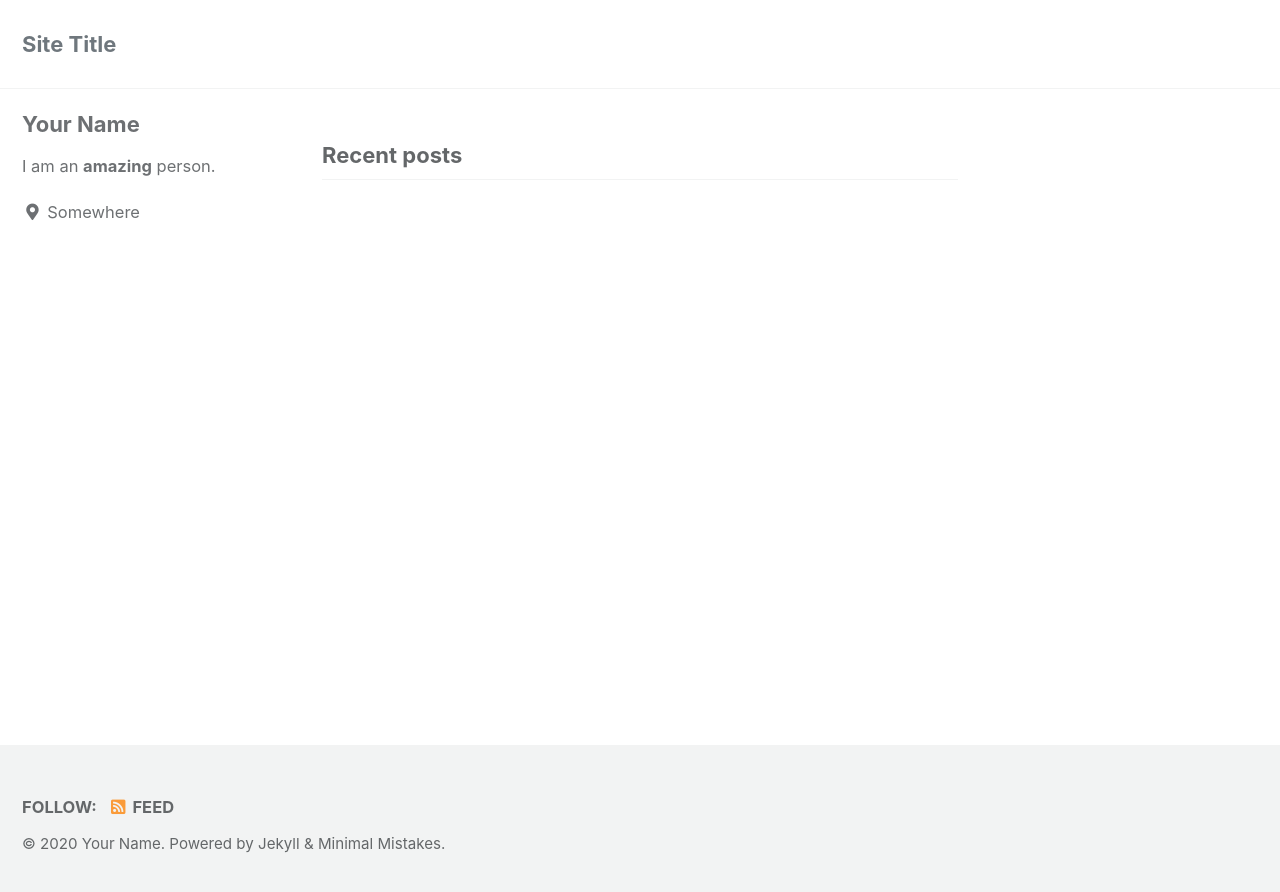
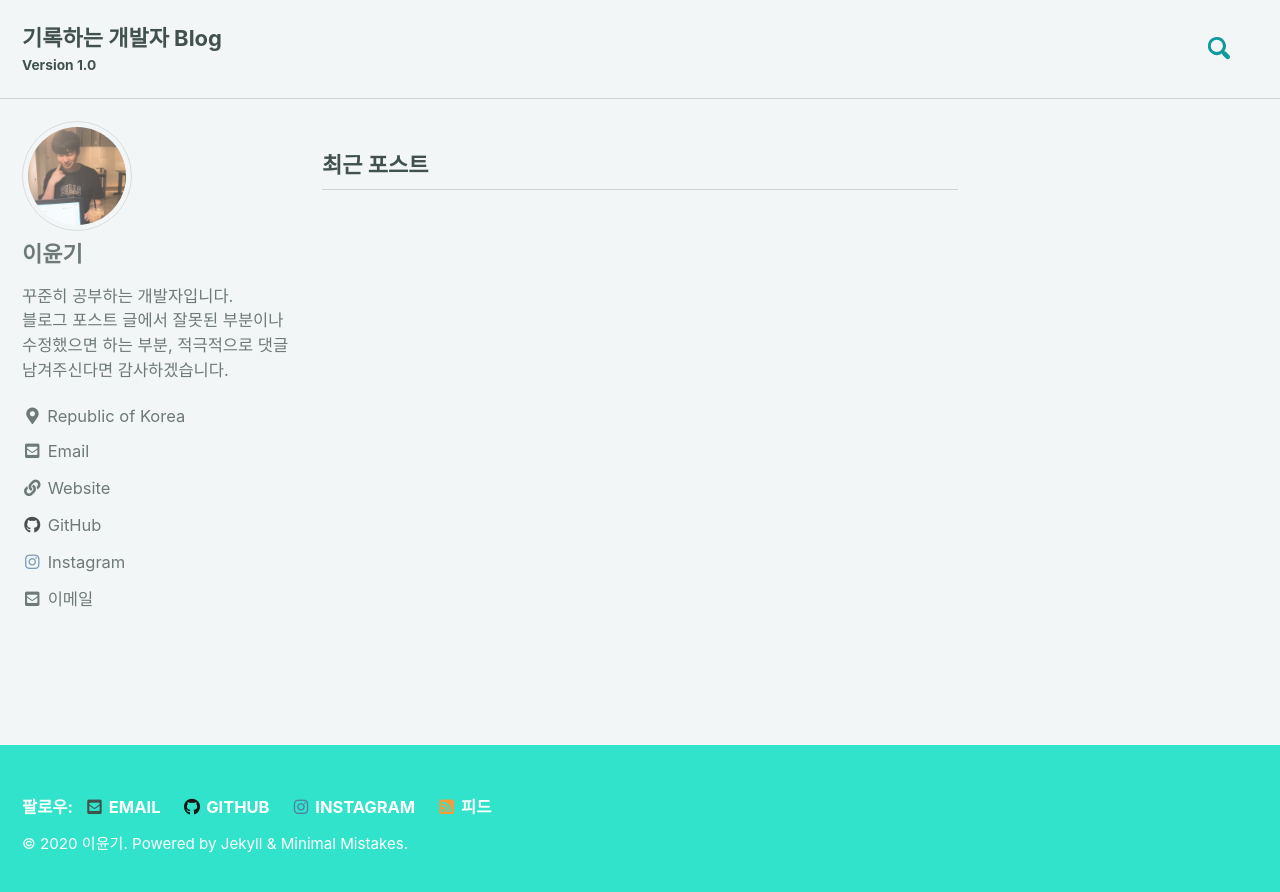
Before and after one commit to qmakzl/qmakzl.github.io, a Jekyll site: the page built from index.html, in a window 1280 px wide. Shown: the top 892 px of the page. Built offline with Jekyll 4.4.1, drawn with Linux system fonts in a browser that asks for light colours; cached includes are drawn as plain includes; the list of posts is cut into pages by our own code.

Commit message:
Update _config.yml

```diff
--- a/_config.yml
+++ b/_config.yml
@@ -12,27 +12,28 @@
 
 # theme                  : "minimal-mistakes-jekyll"
 # remote_theme           : "mmistakes/minimal-mistakes"
-minimal_mistakes_skin    : "default" # "air", "aqua", "contrast", "dark", "dirt", "neon", "mint", "plum", "sunrise"
+remote_theme : mmistakes/minimal-mistakes
+minimal_mistakes_skin    : "mint" # "air", "aqua", "contrast", "dark", "dirt", "neon", "mint", "plum", "sunrise"
 
 # Site Settings
-locale                   : "en-US"
-title                    : "Site Title"
-title_separator          : "-"
-subtitle                 : # site tagline that appears below site title in masthead
-name                     : "Your Name"
-description              : "An amazing website."
-url                      : # the base hostname & protocol for your site e.g. "https://mmistakes.github.io"
-baseurl                  : # the subpath of your site, e.g. "/blog"
-repository               : # GitHub username/repo-name e.g. "mmistakes/minimal-mistakes"
+locale                   : "ko-KR"
+title                    : "기록하는 개발자"
+title_separator          : "&#124;"
+subtitle                 : "Version 1.0" # site tagline that appears below site title in masthead
+name                     : "이윤기"
+description              : "다양한 개발을 공부하는 블로그"
+url                      : "https://qmakzl.github.io" # the base hostname & protocol for your site e.g. "https://mmistakes.github.io"
+baseurl                  : "" # the subpath of your site, e.g. "/blog"
+repository               : "qmakzl/qmakzl.github.io" # GitHub username/repo-name e.g. "mmistakes/minimal-mistakes"
 teaser                   : # path of fallback teaser image, e.g. "/assets/images/500x300.png"
 logo                     : # path of logo image to display in the masthead, e.g. "/assets/images/88x88.png"
-masthead_title           : # overrides the website title displayed in the masthead, use " " for no title
-# breadcrumbs            : false # true, false (default)
+masthead_title           : "기록하는 개발자 Blog" # overrides the website title displayed in the masthead, use " " for no title
+breadcrumbs              : true # true, false (default)
 words_per_minute         : 200
 comments:
-  provider               : # false (default), "disqus", "discourse", "facebook", "staticman", "staticman_v2", "utterances", "custom"
+  provider               : "disqus" # false (default), "disqus", "discourse", "facebook", "staticman", "staticman_v2", "utterances", "custom"
   disqus:
-    shortname            : # https://help.disqus.com/customer/portal/articles/466208-what-s-a-shortname-
+    shortname            : "qmakzl" # https://help.disqus.com/customer/portal/articles/466208-what-s-a-shortname-
   discourse:
     server               : # https://meta.discourse.org/t/embedding-discourse-comments-via-javascript/31963 , e.g.: meta.discourse.org
   facebook:
@@ -43,16 +44,31 @@
   utterances:
     theme                : # "github-light" (default), "github-dark"
     issue_term           : # "pathname" (default)
-  staticman:
-    branch               : # "master"
-    endpoint             : # "https://{your Staticman v3 API}/v3/entry/github/"
+staticman:
+  allowedFields          : # ['name', 'email', 'url', 'message']
+  branch                 : # "master"
+  commitMessage          : # "New comment by {fields.name}"
+  filename               : # comment-{@timestamp}
+  format                 : # "yml"
+  moderation             : # true
+  path                   : # "/_data/comments/{options.slug}" (default)
+  requiredFields         : # ['name', 'email', 'message']
+  transforms:
+    email                : # "md5"
+  generatedFields:
+    date:
+      type               : # "date"
+      options:
+        format           : # "iso8601" (default), "timestamp-seconds", "timestamp-milliseconds"
+  endpoint               : # URL of your own deployment with trailing slash, will fallback to the public instance
+
 reCaptcha:
   siteKey                :
   secret                 :
 atom_feed:
   path                   : # blank (default) uses feed.xml
-search                   : # true, false (default)
-search_full_content      : # true, false (default)
+search                   : true # true, false (default)
+search_full_content      : true # true, false (default)
 search_provider          : # lunr (default), algolia, google
 algolia:
   application_id         : # YOUR_APPLICATION_ID
@@ -93,18 +109,18 @@
 
 # Site Author
 author:
-  name             : "Your Name"
-  avatar           : # path of avatar image, e.g. "/assets/images/bio-photo.jpg"
-  bio              : "I am an **amazing** person."
-  location         : "Somewhere"
-  email            :
+  name             : "이윤기"
+  avatar           : "/assets/images/profile/60avn.jpg" # path of avatar image, e.g. "/assets/images/bio-photo.jpg"
+  bio              : "꾸준히 공부하는 개발자입니다. <br> 블로그 포스트 글에서 잘못된 부분이나 수정했으면 하는 부분, 적극적으로 댓글 남겨주신다면 감사하겠습니다."
+  location         : "Republic of Korea"
+  email            : "qmakzl1@naver.com"
   links:
     - label: "Email"
       icon: "fas fa-fw fa-envelope-square"
-      # url: "mailto:your.name@email.com"
+      url: "mailto:qmakzl1@naver.com"
     - label: "Website"
       icon: "fas fa-fw fa-link"
-      # url: "https://your-website.com"
+      url: https://qmakzl.github.io
     - label: "Twitter"
       icon: "fab fa-fw fa-twitter-square"
       # url: "https://twitter.com/"
@@ -113,23 +129,23 @@
       # url: "https://facebook.com/"
     - label: "GitHub"
       icon: "fab fa-fw fa-github"
-      # url: "https://github.com/"
+      url: "https://github.com/qmakzl"
     - label: "Instagram"
       icon: "fab fa-fw fa-instagram"
-      # url: "https://instagram.com/"
+      url: "https://instagram.com/yungi_baby"
 
 # Site Footer
 footer:
   links:
-    - label: "Twitter"
-      icon: "fab fa-fw fa-twitter-square"
-      # url:
+    - label: "Email"
+      icon: "fas fa-fw fa-envelope-square"
+      url: "mailto:qmakzl1@naver.com"
     - label: "Facebook"
       icon: "fab fa-fw fa-facebook-square"
       # url:
     - label: "GitHub"
       icon: "fab fa-fw fa-github"
-      # url:
+      url: "https://github.com/qmakzl"
     - label: "GitLab"
       icon: "fab fa-fw fa-gitlab"
       # url:
@@ -138,7 +154,7 @@
       # url:
     - label: "Instagram"
       icon: "fab fa-fw fa-instagram"
-      # url:
+      url: "https://instagram.com/yungi_baby"
 
 
 # Reading Files
@@ -279,3 +295,11 @@
       comments: # true
       share: true
       related: true
+
+  # _pages
+  - scope:
+      path: "_pages"
+      type: pages
+    values:
+      layout: single
+      author_profile: true
```
